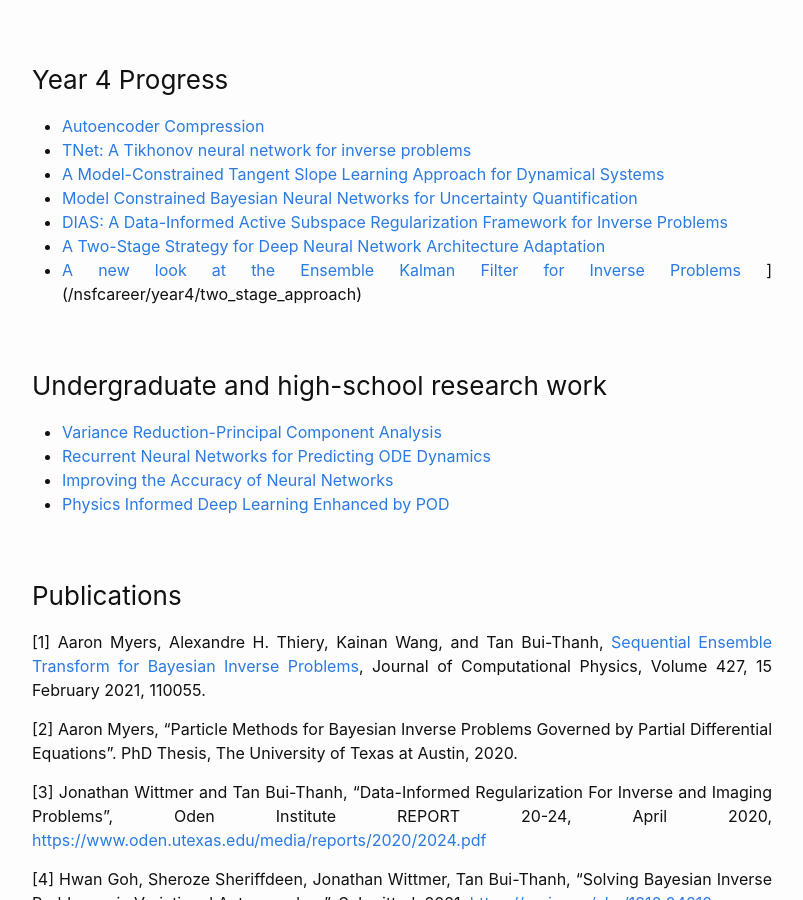
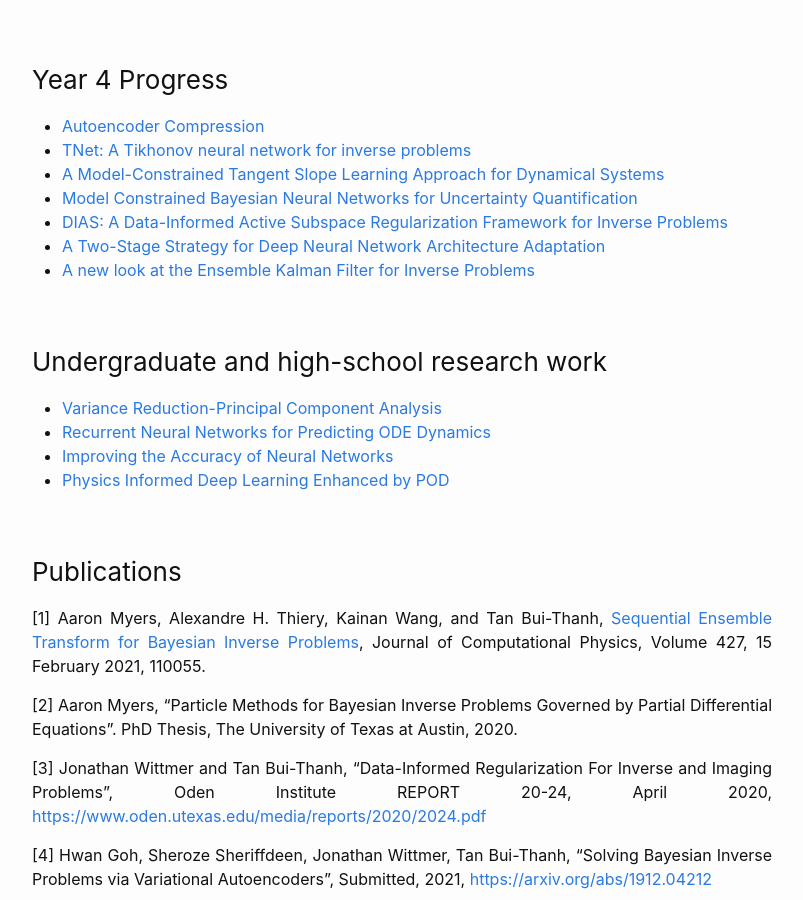
Before and after one commit to tscott-00/phogroup.github.io, a Jekyll site: the page built from nsf/nsfcareer.md, in a window 1280 px wide and 900 px high, scrolled down 2119 px. Shown: the whole window, without its empty margins (238-1041 px from the left). Built offline with Jekyll 4.4.1, drawn with Linux system fonts in a browser that asks for light colours; part of the change alters nothing that is shown.

Commit message:
Update nsfcareer.md

```diff
--- a/nsf/nsfcareer.md
+++ b/nsf/nsfcareer.md
@@ -51,7 +51,7 @@ Develop scalable sampling methods for large-scale Bayesian inverse solutions.
 - [DIAS: A Data-Informed Active Subspace Regularization Framework for Inverse Problems](/nsfcareer/year4/DIAS_year4)
 - [A Two-Stage Strategy for Deep Neural Network Architecture Adaptation](/nsfcareer/year4/two_stage_approach)
 - [A new look at the Ensemble Kalman Filter for Inverse Problems](/nsfcareer/year4/EnKF)
-](/nsfcareer/year4/two_stage_approach)
+
 
 
 ### Undergraduate and high-school research work<a name="undergraduate"></a>
```
